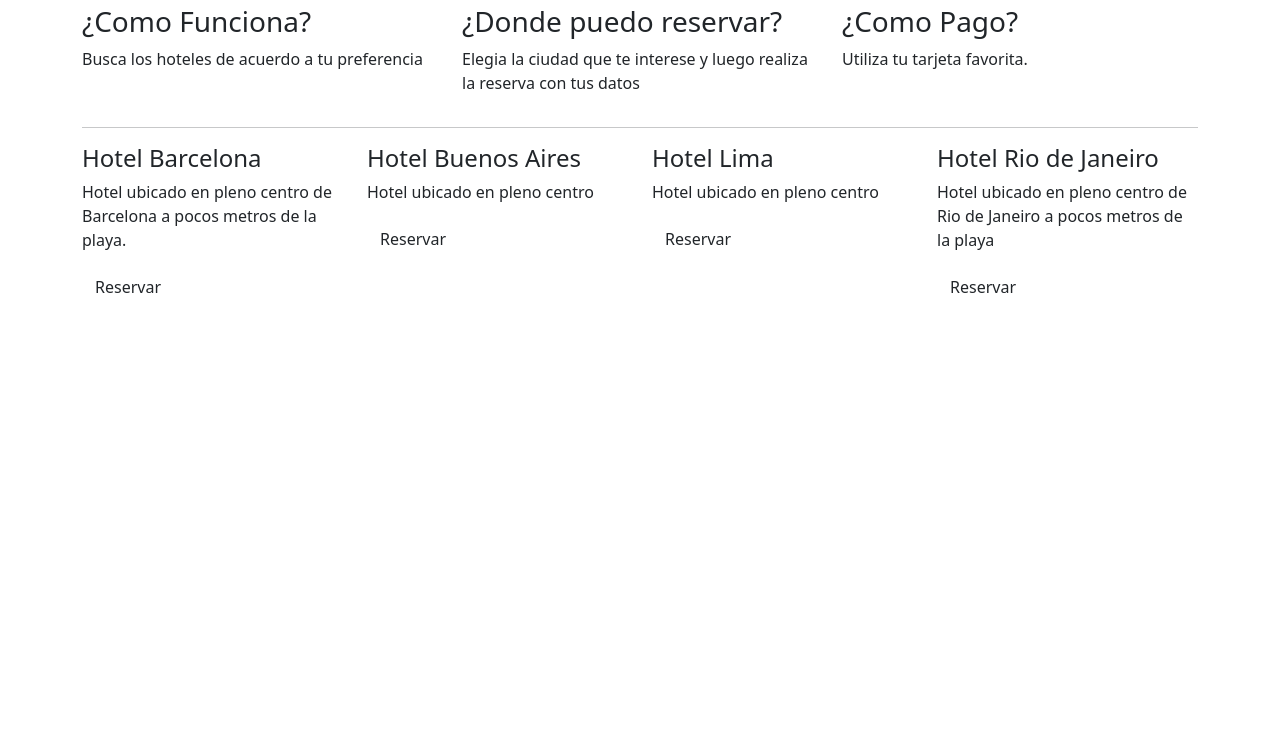
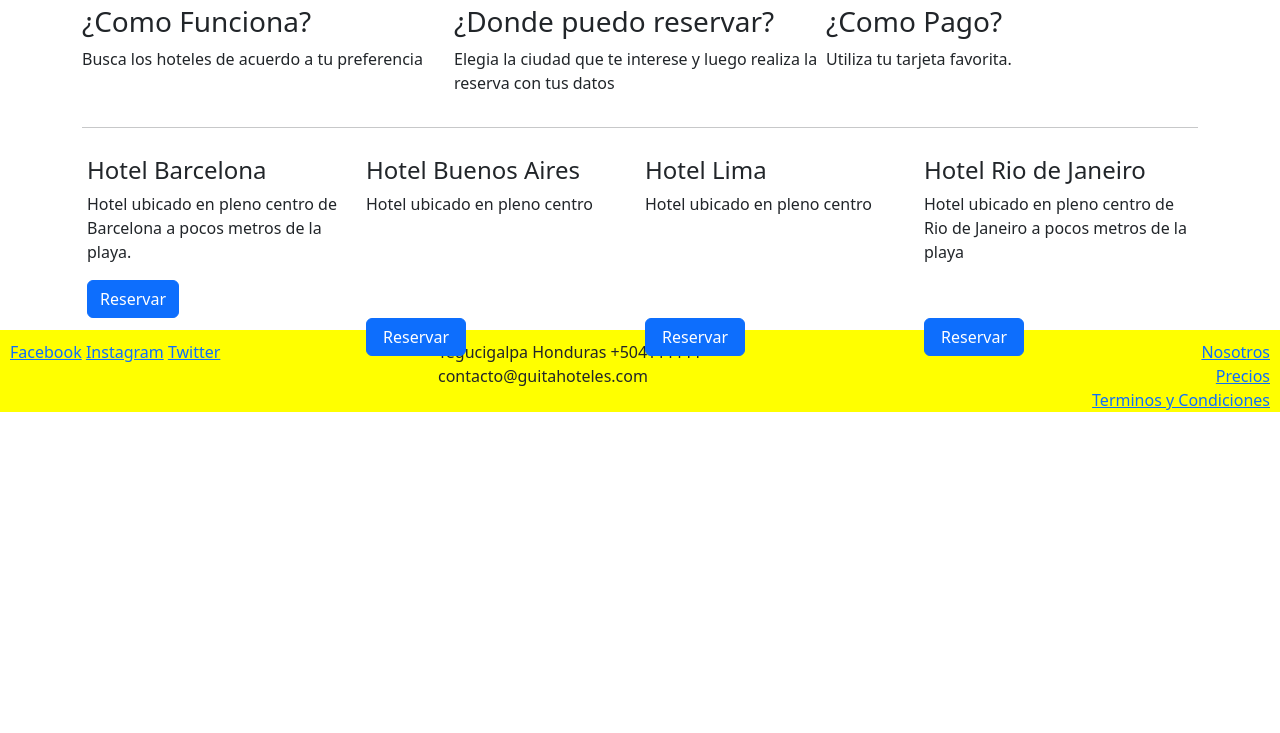
Before and after one commit to luisandino2002/guia-hoteles2026, a website: page index.html in a window 1280 px wide. Shown: the part 67-800 px from the top of the page. Drawn offline with nearby package versions, Linux system fonts and the light colour scheme.

Commit message:
Se agregaron footer y stylos con flex

```diff
--- /dev/null
+++ b/css/main.css
@@ -0,0 +1,23 @@
+.jumbotron{
+    background-color: yellow;
+    color: black;
+}
+
+footer {
+    padding: 10px 10px 0 10px;
+    background-color: yellow;
+    margin-bottom: 0px;
+    margin-top: 10px;
+}
+
+.card-hotel{
+    flex:1 150px;
+    padding: 2px 5px 2px 5px;
+    margin-top: 10px;
+}
+
+.btn-reserva{
+    width: 100px;
+    position: absolute;
+
+}
--- a/index.html
+++ b/index.html
@@ -5,7 +5,7 @@
     <meta name="viewport" content="width=device-width, initial-scale=1.0">
 
     <link rel="stylesheet" href="node_modules/bootstrap/dist/css/bootstrap.min.css">
-
+    <link rel="stylesheet" href="css/main.css">
     <title>Guia hoteles</title>
 </head>
 <body>
@@ -13,7 +13,7 @@
         <h1>Guia Hoteles</h1>
     </div>
     <div class="container">
-        <div class="row">
+        <div class="d-flex">
             <div class="col-sm-4">
                 <p>
                     <h3>¿Como Funciona?</h3>
@@ -35,29 +35,73 @@
 
         </div>
         <hr>
-        <div class="row">
-            <div class="col-sm-3">
+        <div class="d-flex">
+            <div class="card-hotel d-flex flex-column justify-content-between">
+                <div>
                     <h4>Hotel Barcelona</h4>
                     <p>Hotel ubicado en pleno centro de Barcelona a pocos metros de la playa.</p>
-                <button class="btn">Reservar</button>
                 </div>
-            <div class="col-sm-3">
+                <div>
+                    <button class="btn btn-primary">Reservar</button>
+                </div>
+
+            </div>
+            <div class="card-hotel d-flex flex-column justify-content-between">
+                <div>
                     <h4>Hotel Buenos Aires</h4>
                     <p>Hotel ubicado en pleno centro</p>
-                <button class="btn">Reservar</button>
                 </div>
-            <div class="col-sm-3">
+                <div>
+                    <button class="btn btn-primary btn-reserva">Reservar</button>
+                </div>
+            </div>
+            <div class="card-hotel d-flex flex-column justify-content-between">
+                <div>
                     <h4>Hotel Lima</h4>
                     <p>Hotel ubicado en pleno centro</p>
-                <button class="btn">Reservar</button>
                 </div>
-            <div class="col-sm-3">
+                <div>
+                    <button class="btn btn-primary btn-reserva">Reservar</button>
+                </div>
+            </div>
+            <div class="card-hotel d-flex flex-column justify-content-between">
+                <div>
                     <h4>Hotel Rio de Janeiro</h4>
                     <p>Hotel ubicado en pleno centro de Rio de Janeiro a pocos metros de la playa</p>
-                <button class="btn">Reservar</button>
+                </div>
+                <div>
+                    <button class="btn btn-primary btn-reserva">Reservar</button>
                 </div>
             </div>
         </div>
+    </div>
+
+
+    <footer>
+        <div class="row">
+            <div class="col-sm-4">
+                <a href="https://www.facebook.com">Facebook</a>
+                <a href="https://www.instragram.com">Instagram</a>
+                <a href="https://www.twitter.com">Twitter</a>
+            </div>
+            <div class="col-sm-4">
+                <address>
+                    Tegucigalpa Honduras
+                    +504111111
+                    contacto@guitahoteles.com
+                </address>
+            </div>
+            <div class="col-sm-4 d-flex flex-column align-items-end">
+                <a href="https://www.facebook.com">Nosotros</a>
+                <a href="https://www.instragram.com">Precios</a>
+                <a href="https://www.twitter.com">Terminos y Condiciones</a>
+
+            </div>
+
+        </div>
+
+    </footer>
+
 
 
 
```
Lines whose indentation alone changed are shown as unchanged.
